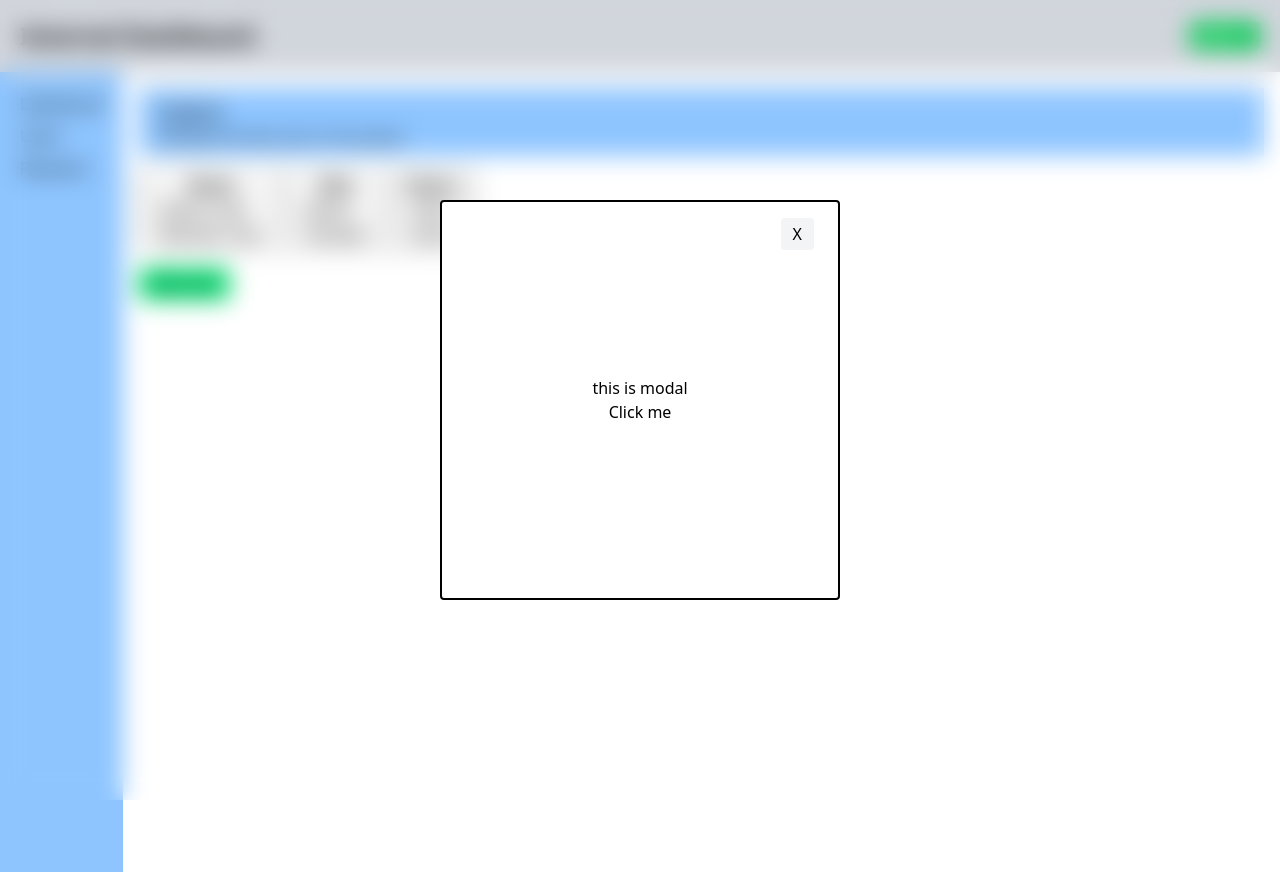
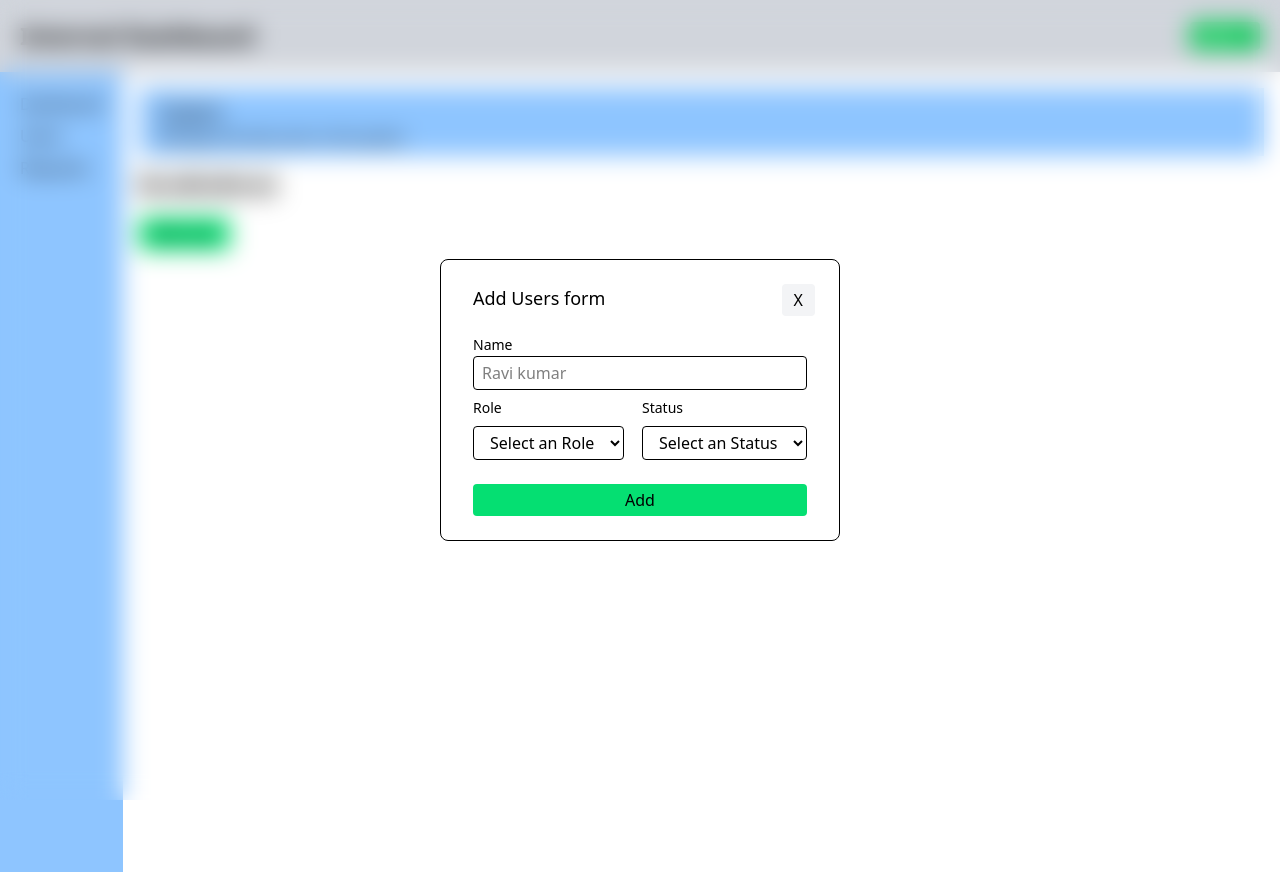
Before and after one commit to itsgauravkumar07/internal-user-management-dashboard, a React (Vite) app: page /dashboard/users in a window 1280 px wide. Both pictures are taken after a click on the button "Add user". Built offline with nearby package versions, Linux system fonts and the light colour scheme.

Commit message:
Design form for add user

```diff
--- a/src/components/Modal.jsx
+++ b/src/components/Modal.jsx
@@ -5,10 +5,10 @@ export default function Modal({ isModal, onClose, children }) {
     <div
 
         className="fixed top-0 left-0  min-h-screen backdrop-blur-md flex items-center justify-center w-full">
-            <div className="fixed bg-white border-2 h-100 w-100 m-auto rounded flex items-center justify-center flex-col">
+            <div className="fixed bg-white border h-fit w-100 rounded-lg">
                 <button
                     onClick={onClose}
-                    className="absolute top-4 right-6 bg-gray-100 px-3 py-1 rounded hover:bg-gray-200 hover:text-white">X</button>
+                    className="absolute top-6 right-6 bg-gray-100 px-3 py-1 rounded hover:bg-gray-200 hover:text-white">X</button>
                 {children}
             </div>
     </div>
--- a/src/context/AppProvider.jsx
+++ b/src/context/AppProvider.jsx
@@ -7,21 +7,7 @@ export default function AppProvider({ children }){
 
     const [currentRole, setCurrentRole] = useState("admin");
 
-    const [users, setUsers] = useState([
-    {
-        id: 1,
-        name: "Admin User",
-        role: "admin",
-        status: "active"
-    },
-    {
-        id: 2,
-        name: "Member User",
-        role: "member",
-        status: "active"
-    }
-
-]);
+    const [users, setUsers] = useState([]);
 
     const [requests, setRequests] = useState([]);
 
--- a/src/pages/Users.jsx
+++ b/src/pages/Users.jsx
@@ -4,13 +4,17 @@ import Modal from "../components/Modal";
 
 export default function Users(){
 
-    const { users, currentRole } = useAppContext();
+    const { users, currentRole, setUsers } = useAppContext();
     const [isModal, setIsModal] = useState(false);
+    const [name, setName] = useState('');
+    const [role, setRole] = useState('');
+    const [status, setStatus] = useState('');
 
-    function handleAddUser(){
+    function OpenModel(){
         setIsModal(!isModal);
-        console.log("click");
     }
+
+
 
     return(
         <section className="">
@@ -43,7 +47,7 @@ export default function Users(){
                     ?
                     <button
                         className="px-3 mt-5 py-1 bg-green-400 rounded"
-                        onClick={() => handleAddUser()}>Add user</button>
+                        onClick={() => OpenModel()}>Add user</button>
                     :
                     <p>You have read-only access to users</p>
                 }
@@ -52,10 +56,56 @@ export default function Users(){
             {isModal &&
                 <Modal
                     isModal={isModal}
-                    onClose={handleAddUser}
-                    className="">
-                    <h1>this is modal</h1>
-                    <button>Click me</button>
+                    onClose={OpenModel} >
+                    <div className="px-8 py-6">
+
+                         <h1 className="mb-5 text-lg font-medium">Add Users form</h1>
+
+                        <form
+
+                            className="flex flex-col gap-2 ">
+                            <div>
+                                <label className="text-sm">Name</label>
+                                <input
+                                    type="text"
+                                    placeholder="Ravi kumar"
+                                    className="border rounded px-2 py-1 w-full"
+                                    value={name}
+                                    onChange={e => setName(e.target.value)} />
+                            </div>
+
+
+                            <div className="flex justify-between">
+                                <div className="flex flex-col">
+                                    <label className="text-sm">Role</label>
+                                    <select
+                                        className="border rounded px-3 mt-2 py-1 w-fit"
+                                        value={role}
+                                        onChange={e => setRole(e.target.value)}>
+                                        <option>Select an Role</option>
+                                        <option value="Admin">Admin</option>
+                                        <option value="Member">Member</option>
+                                    </select>
+                                </div>
+
+                                <div className="flex flex-col w-fit">
+                                    <label className="text-sm">Status</label>
+                                    <select
+                                        className="border rounded px-3 mt-2 py-1"
+                                        value={status}
+                                        onChange={e => setStatus(e.target.value)}>
+                                        <option>Select an Status</option>
+                                        <option value="Active">Active</option>
+                                        <option value="Inactive">Inactive</option>
+                                    </select>
+                                </div>
+                            </div>
+
+                            <button className="mt-4 px-4 py-1 bg-green-400 rounded hover:bg-green-600 hover:text-white">Add</button>
+
+                        </form>
+                    </div>
+
             </Modal>
             }
 
```
